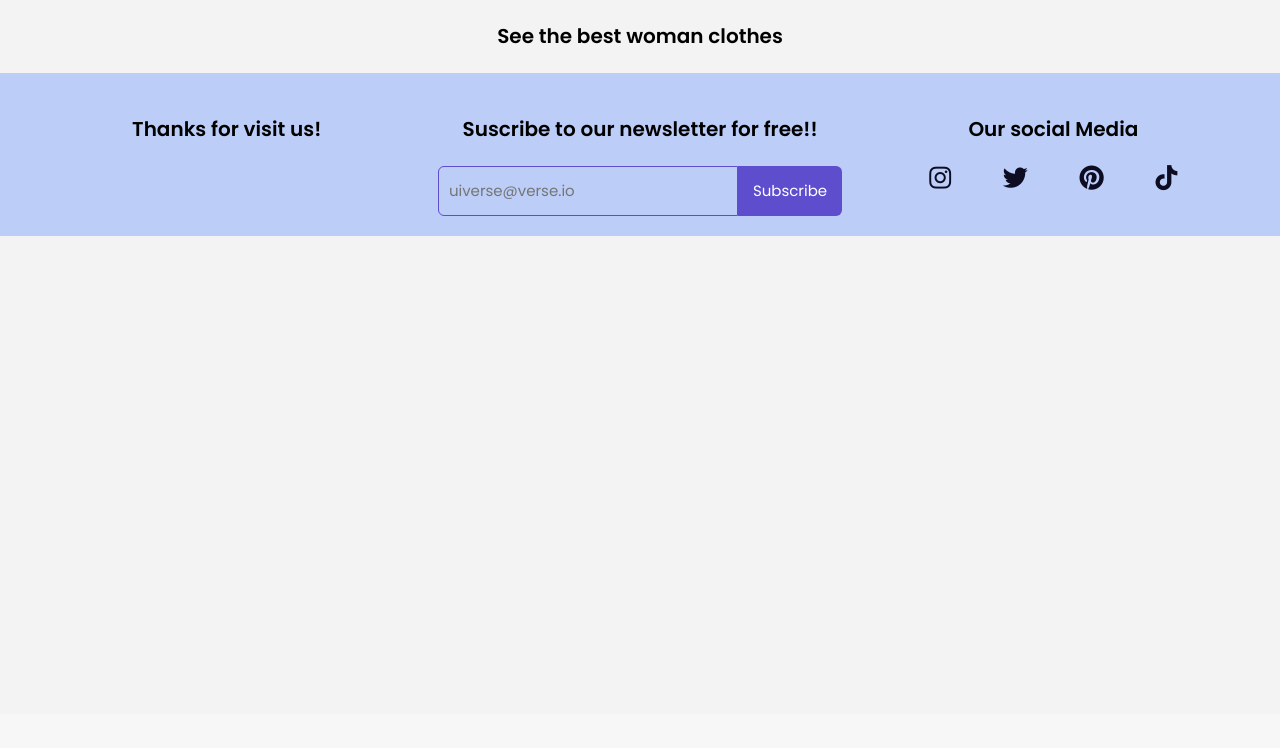
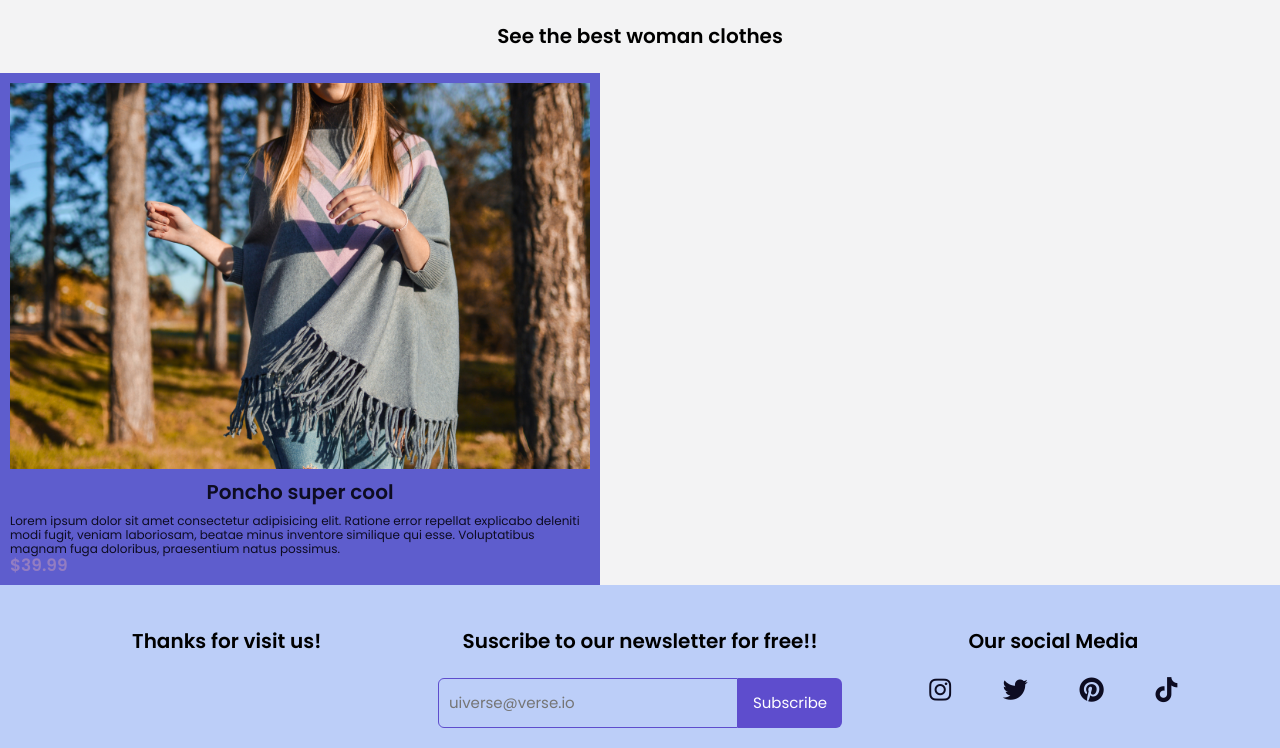
Before and after one commit to ArmandoAlmanza/Novus, a PHP site: page /woman-shop.php in a window 1280 px wide. Shown: the part 86-834 px from the top of the page. Before the commit the page ends 322 px from the top, so only its background shows below. Run offline with PHP 8.4, Linux system fonts and the light colour scheme; some libraries are stand-ins or nearby versions.

Commit message:
start the woman page

```diff
--- a/src/Components/Header.php
+++ b/src/Components/Header.php
@@ -34,8 +34,8 @@
 				<nav class="navbar">
 					<a href="/about.php">About</a>
 					<a href="/shop.php">Discover</a>
-					<a href="#">For man</a>
-					<a href="#">For Woman</a>
+					<a href="/man-shop.php">For man</a>
+					<a href="/woman-shop.php">For Woman</a>
 				</nav>
 			</div>
 
--- a/src/Components/Header2.php
+++ b/src/Components/Header2.php
@@ -34,8 +34,8 @@
 				<nav class="navbar">
 					<a href="/about.php">About</a>
 					<a href="/shop.php">Discover</a>
-					<a href="#">For man</a>
-					<a href="#">For Woman</a>
+					<a href="/man-shop.php">For man</a>
+					<a href="/woman-shop.php">For Woman</a>
 				</nav>
 			</div>
 
--- a/src/Styles/app.css
+++ b/src/Styles/app.css
@@ -570,7 +570,45 @@ body {
 }
 
 /** For man and woman pages */
+@media (min-width: 768px) {
+    .card__container{
+        display: grid;
+        grid-template-columns: repeat(4, 1fr);
+    }
+}
 
+.card{
+    display: flex;
+    flex-direction: column;
+    align-items: center;
+    padding: 1rem;
+    background-color: #5e5dcd;
+}
+
+.card__image img{
+    max-width: 58rem;
+}
+
+.card__info{
+    color: #0d0c22;
+    max-width: 58rem;
+}
+
+.card__info h3{
+    margin: 1rem auto;
+    font-size: 2rem;
+    text-align: center;
+}
+.card__info p{
+    font-size: 1.2rem;
+}
+
+.price{
+    text-align: right;
+    color: #937dc2;
+    font-weight: bold;
+    font-size: 1.7rem;
+}
 /* for woman */
 
 /* form man */
--- a/woman-shop.php
+++ b/woman-shop.php
@@ -4,7 +4,18 @@
 <!-- Here goes all the content -->
 <h2 class="subtitle">See the best woman clothes</h2>
 
-
+<div class="card__container">
+	<div class="card">
+		<div class="card__image">
+			<img src="/src/assets/poncho.jpg" alt="poncho">
+		</div>
+		<div class="card__info">
+			<h3>Poncho super cool</h3>
+			<p>Lorem ipsum dolor sit amet consectetur adipisicing elit. Ratione error repellat explicabo deleniti modi fugit, veniam laboriosam, beatae minus inventore similique qui esse. Voluptatibus magnam fuga doloribus, praesentium natus possimus.</p>
+			<span class="price">$39.99</span>
+		</div>
+	</div>
+</div>
 
 <!-- Here ends xd -->
 
```
Also changed, not shown: src/assets/poncho.jpg (added).
